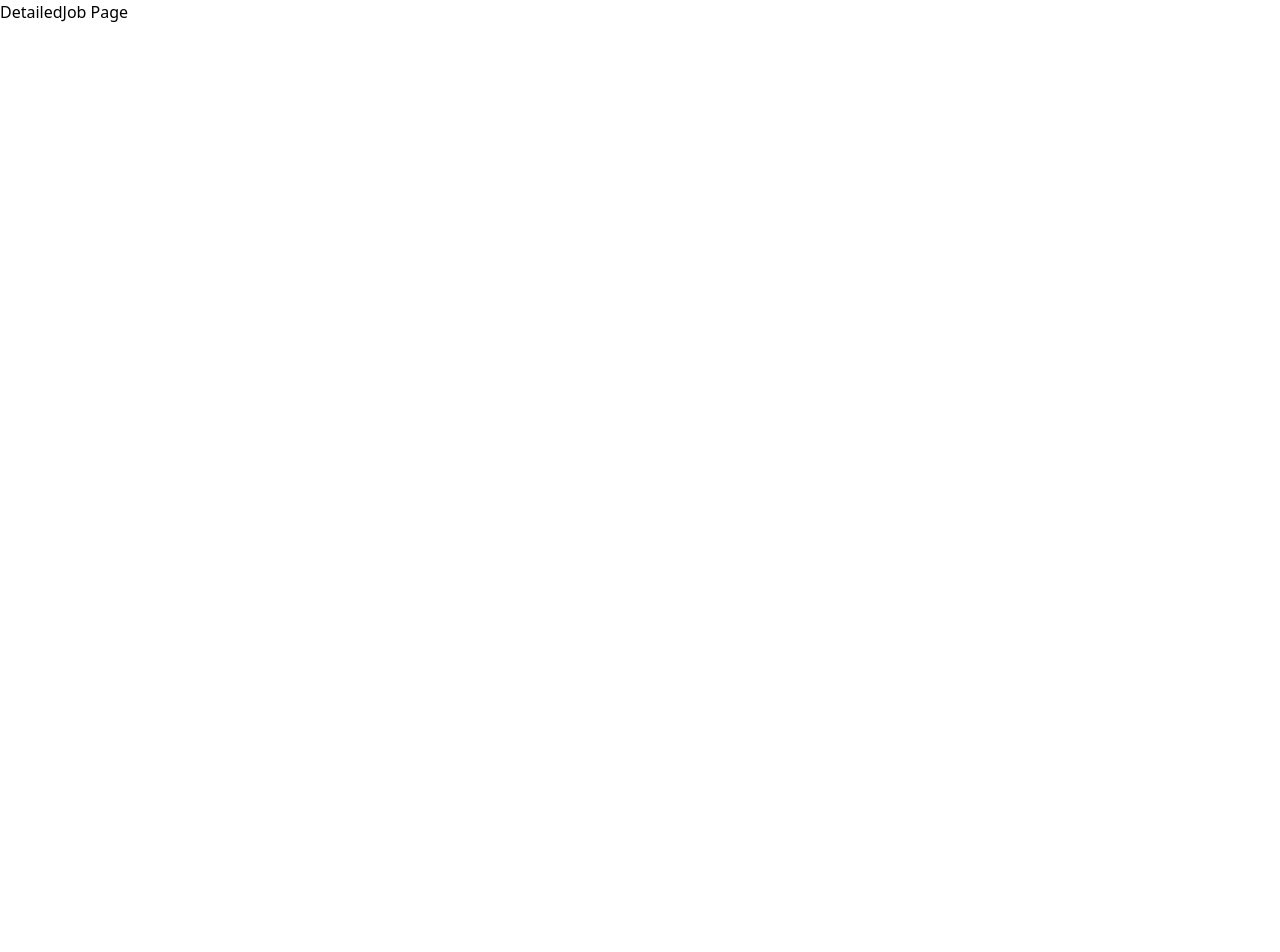
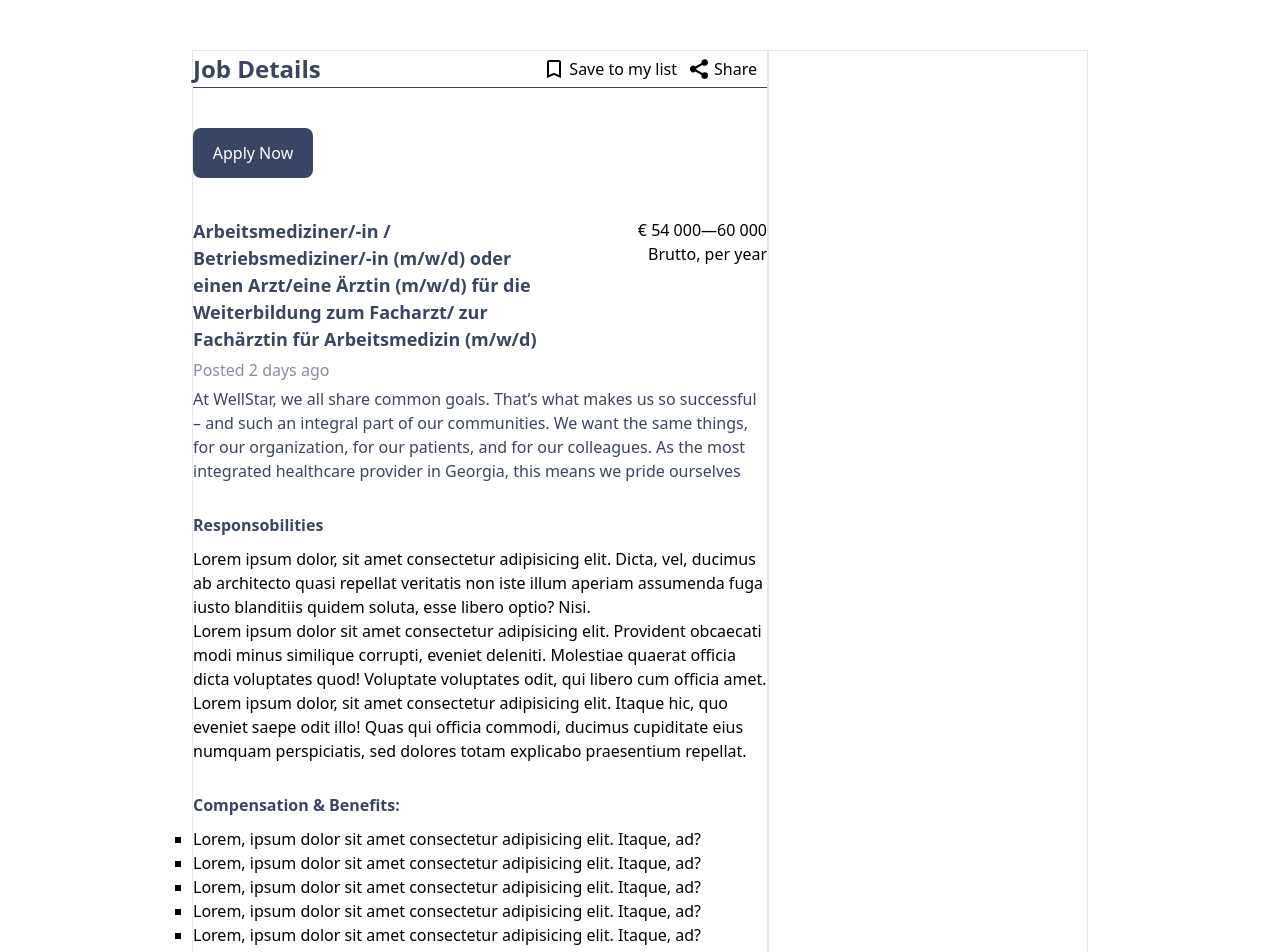
Before and after one commit to Ramil3107/jobList, a React (Create React App) app: page /job-details in a window 1280 px wide. Shown: the top 952 px of the page. Before the commit the page ends 800 px from the top, so only its background shows below. Built offline with nearby package versions, Linux system fonts and the light colour scheme.

Commit message:
prepare lg screen layout for detailed job page

```diff
--- /dev/null
+++ b/src/common/components/ApplyButton.tsx
@@ -0,0 +1,14 @@
+import { MouseEventHandler } from "react"
+
+interface props {
+    buttonHandler?: MouseEventHandler,
+    title: string
+}
+
+export const ApplyButton = ({ buttonHandler, title }: props) => {
+    return (
+        <div onClick={buttonHandler} className="cursor-pointer flex justify-center items-center w-[120px] h-[50px] my-[40px] bg-[#384564] rounded-lg text-white">
+            {title}
+        </div>
+    )
+}
--- /dev/null
+++ b/src/common/components/BlockTitle.tsx
@@ -0,0 +1,38 @@
+interface props {
+    title: string,
+    firstIcon?: JSX.Element,
+    secondIcon?: JSX.Element,
+    firstIconTitle?: string,
+    secondIconTitle?: string
+}
+
+export const BlockTitle = ({ title, firstIcon, secondIcon, firstIconTitle, secondIconTitle }: props) => {
+    return (
+        <div className="flex border-b-[1px] border-[#3A4562]">
+            <h1 className="text-[24px] text-[#3A4562] w-full font-semibold">{title}</h1>
+
+            <div className="flex items-center justify-end mr-[10px] w-full">
+                {
+                    firstIcon &&
+                    (
+                        <div className="flex mx-[10px]">
+                            {firstIcon}
+                            <p className="text-[16px]">{firstIconTitle}</p>
+                        </div>
+                    )
+                }
+
+                {
+                    secondIcon &&
+                    (
+                        <div className="flex">
+                            {secondIcon}
+                            <p className="text-[16px]">{secondIconTitle}</p>
+                        </div>
+                    )
+                }
+
+            </div>
+        </div>
+    )
+}
--- a/src/pages/DetailedJobPage/DetailedJobPage.tsx
+++ b/src/pages/DetailedJobPage/DetailedJobPage.tsx
@@ -1,6 +1,75 @@
+import { BlockTitle } from "../../common/components/BlockTitle"
+import { MdBookmarkBorder } from "react-icons/md";
+import { IoShareSocialSharp } from "react-icons/io5";
+import { ApplyButton } from "../../common/components/ApplyButton";
+import { TitleAndPrice } from "./components/TitleAndPrice";
+import { Date } from "./components/Date";
+import { CompanyDescription } from "./components/CompanyDescription";
+import { Responsobilities } from "./components/Responsobilities";
+import { CompensationAndBenefits } from "./components/CompensationAndBenefits";
+import { Options } from "./components/Options";
+import { Gallery } from "./components/Gallery";
 
 export const DetailedJobPage = () => {
   return (
-    <div>DetailedJob Page</div>
+
+    //Wrapper
+    <div className="flex flex-wrap justify-center mt-[50px] h-[300vh]">
+
+      {/* Job Info (Left Side) */}
+      <div className="w-[45%] border">
+
+        <BlockTitle
+          title="Job Details"
+          firstIcon={<MdBookmarkBorder className="text-[24px] mr-[3px]" />}
+          firstIconTitle="Save to my list"
+          secondIcon={<IoShareSocialSharp className="text-[24px] mr-[3px]" />}
+          secondIconTitle="Share"
+        />
+
+        <ApplyButton
+          title="Apply Now"
+        />
+
+        <TitleAndPrice />
+
+        <Date />
+
+        <CompanyDescription />
+
+        <Responsobilities />
+
+        <CompensationAndBenefits />
+
+        <ApplyButton
+          title="Apply Now"
+        />
+
+        <BlockTitle
+          title="Additional Info"
+        />
+
+        <div className="mb-[60px]">
+          <Options />
+          <Options />
+        </div>
+
+        <BlockTitle
+          title="Attached images"
+        />
+
+        <Gallery />
+
+      </div>
+
+
+
+
+
+      <div className="w-[25%] border">
+
+      </div>
+
+    </div>
   )
 }
--- /dev/null
+++ b/src/pages/DetailedJobPage/components/CompanyDescription.tsx
@@ -0,0 +1,8 @@
+
+export const CompanyDescription = () => {
+  return (
+    <p className="mb-[30px] text-[#3A4562]">
+    At WellStar, we all share common goals. That’s what makes us so successful – and such an integral part of our communities. We want the same things, for our organization, for our patients, and for our colleagues. As the most integrated healthcare provider in Georgia, this means we pride ourselves
+  </p>
+  )
+}
--- /dev/null
+++ b/src/pages/DetailedJobPage/components/CompensationAndBenefits.tsx
@@ -0,0 +1,17 @@
+import React from 'react'
+
+export const CompensationAndBenefits = () => {
+    return (
+        <>
+            <h1 className="font-bold text-[16px] text-[#3A4562] mb-[10px]">Compensation & Benefits:</h1>
+
+            <ol className="list-[square]">
+                <li>Lorem, ipsum dolor sit amet consectetur adipisicing elit. Itaque, ad?</li>
+                <li>Lorem, ipsum dolor sit amet consectetur adipisicing elit. Itaque, ad?</li>
+                <li>Lorem, ipsum dolor sit amet consectetur adipisicing elit. Itaque, ad?</li>
+                <li>Lorem, ipsum dolor sit amet consectetur adipisicing elit. Itaque, ad?</li>
+                <li>Lorem, ipsum dolor sit amet consectetur adipisicing elit. Itaque, ad?</li>
+            </ol>
+        </>
+    )
+}
--- /dev/null
+++ b/src/pages/DetailedJobPage/components/Date.tsx
@@ -0,0 +1,6 @@
+
+export const Date = () => {
+  return (
+    <p className="my-[5px] text-[#878D9D]">Posted 2 days ago</p>
+  )
+}
--- /dev/null
+++ b/src/pages/DetailedJobPage/components/Gallery.tsx
@@ -0,0 +1,12 @@
+import React from 'react'
+
+export const Gallery = () => {
+    return (
+        <div className='mt-[10px] flex flex-wrap'>
+            <img className='rounded-lg m-[10px] w-[180px] h-[100px]' src="https://cdn.pixabay.com/photo/2015/04/23/22/00/tree-736885__480.jpg" alt="image" />
+            <img className='rounded-lg  m-[10px]  w-[180px] h-[100px]' src="https://cdn.pixabay.com/photo/2015/04/23/22/00/tree-736885__480.jpg" alt="image" />
+            <img className='rounded-lg  m-[10px] w-[180px] h-[100px]' src="https://cdn.pixabay.com/photo/2015/04/23/22/00/tree-736885__480.jpg" alt="image" />
+
+        </div>
+    )
+}
--- /dev/null
+++ b/src/pages/DetailedJobPage/components/Options.tsx
@@ -0,0 +1,17 @@
+
+export const Options = () => {
+    return (
+        <div className="flex flex-wrap my-[20px]">
+            <h1 className="w-full  mb-[5px] text-[16px] text-[#3A4562]">Employment type</h1>
+            <div className="flex justify-center items-center text-[[rgba(85,105,158,0.3)]] m-[5px] h-[45px] w-[200px] rounded-lg border-2 border-[rgba(85,105,158,0.3)] bg-[rgba(85,105,158,0.3)]">
+                Full-Time
+            </div>
+            <div className="flex justify-center items-center text-[[rgba(85,105,158,0.3)]] m-[5px] h-[45px] w-[200px] rounded-lg border-2 border-[rgba(85,105,158,0.3)] bg-[rgba(85,105,158,0.3)]">
+                Full-Time
+            </div>
+            <div className="flex justify-center items-center text-[[rgba(85,105,158,0.3)]] m-[5px] h-[45px] w-[200px] rounded-lg border-2 border-[rgba(85,105,158,0.3)] bg-[rgba(85,105,158,0.3)]">
+                Full-Time
+            </div>
+        </div>
+    )
+}
--- /dev/null
+++ b/src/pages/DetailedJobPage/components/Responsobilities.tsx
@@ -0,0 +1,13 @@
+
+export const Responsobilities = () => {
+    return (
+        <>
+            <h1 className="font-bold text-[16px] text-[#3A4562] mb-[10px]">Responsobilities</h1>
+            <p className="mb-[30px]">
+                Lorem ipsum dolor, sit amet consectetur adipisicing elit. Dicta, vel, ducimus ab architecto quasi repellat veritatis non iste illum aperiam assumenda fuga iusto blanditiis quidem soluta, esse libero optio? Nisi. <br />
+                Lorem ipsum dolor sit amet consectetur adipisicing elit. Provident obcaecati modi minus similique corrupti, eveniet deleniti. Molestiae quaerat officia dicta voluptates quod! Voluptate voluptates odit, qui libero cum officia amet.<br />
+                Lorem ipsum dolor, sit amet consectetur adipisicing elit. Itaque hic, quo eveniet saepe odit illo! Quas qui officia commodi, ducimus cupiditate eius numquam perspiciatis, sed dolores totam explicabo praesentium repellat.
+            </p>
+        </>
+    )
+}
--- /dev/null
+++ b/src/pages/DetailedJobPage/components/TitleAndPrice.tsx
@@ -0,0 +1,13 @@
+export const TitleAndPrice = () => {
+    return (
+        <div className="flex w-full justify-between">
+            <h1 className="text-[18px] font-bold text-[#3A4562] w-[65%]">
+                Arbeitsmediziner/-in / Betriebsmediziner/-in (m/w/d) oder einen Arzt/eine Ärztin (m/w/d) für die Weiterbildung zum Facharzt/ zur Fachärztin für Arbeitsmedizin (m/w/d)
+            </h1>
+            <div className="w-[35%]">
+                <p className="text-right">€ 54 000—60 000 </p>
+                <p className="text-right"> Brutto, per year</p>
+            </div>
+        </div>
+    )
+}
```
